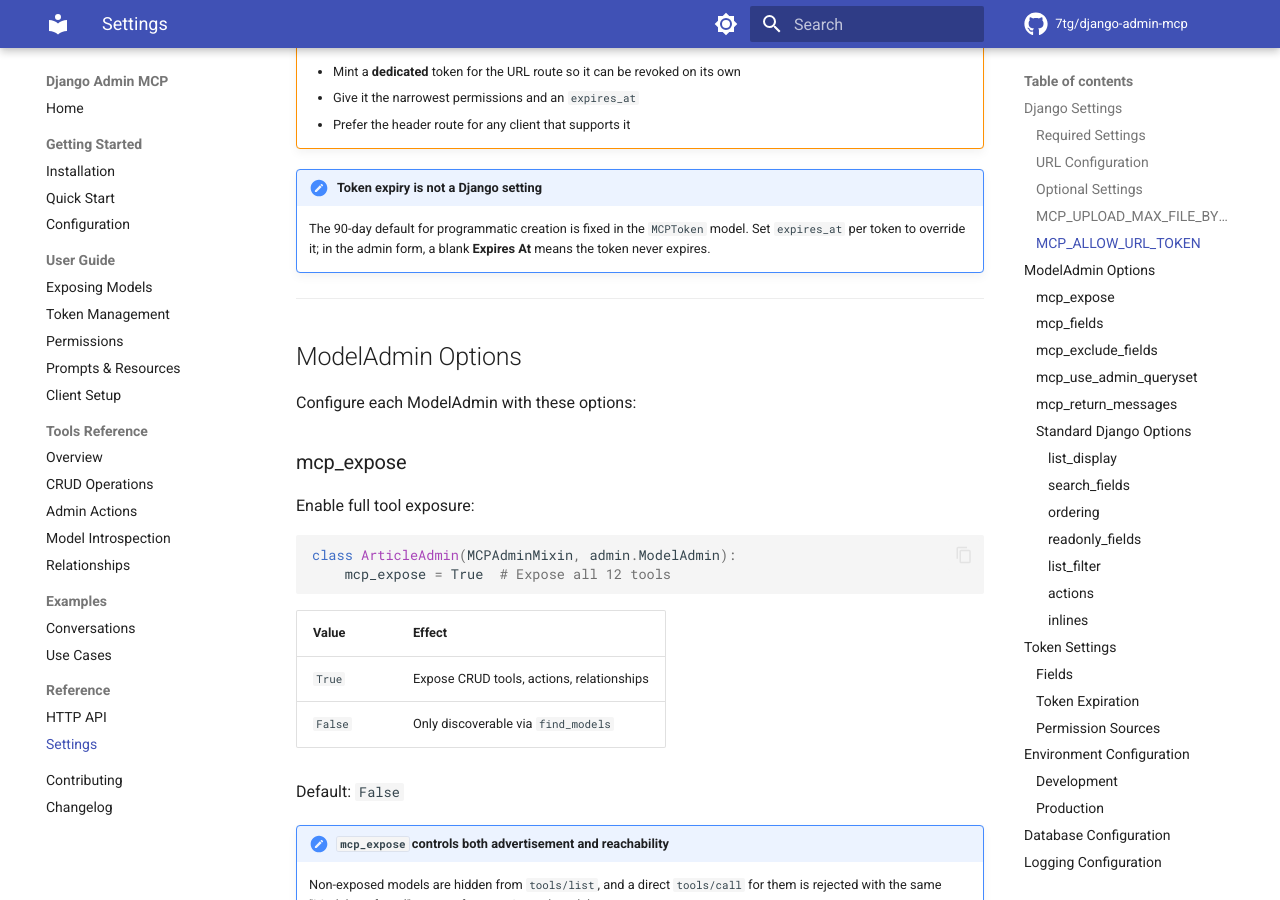
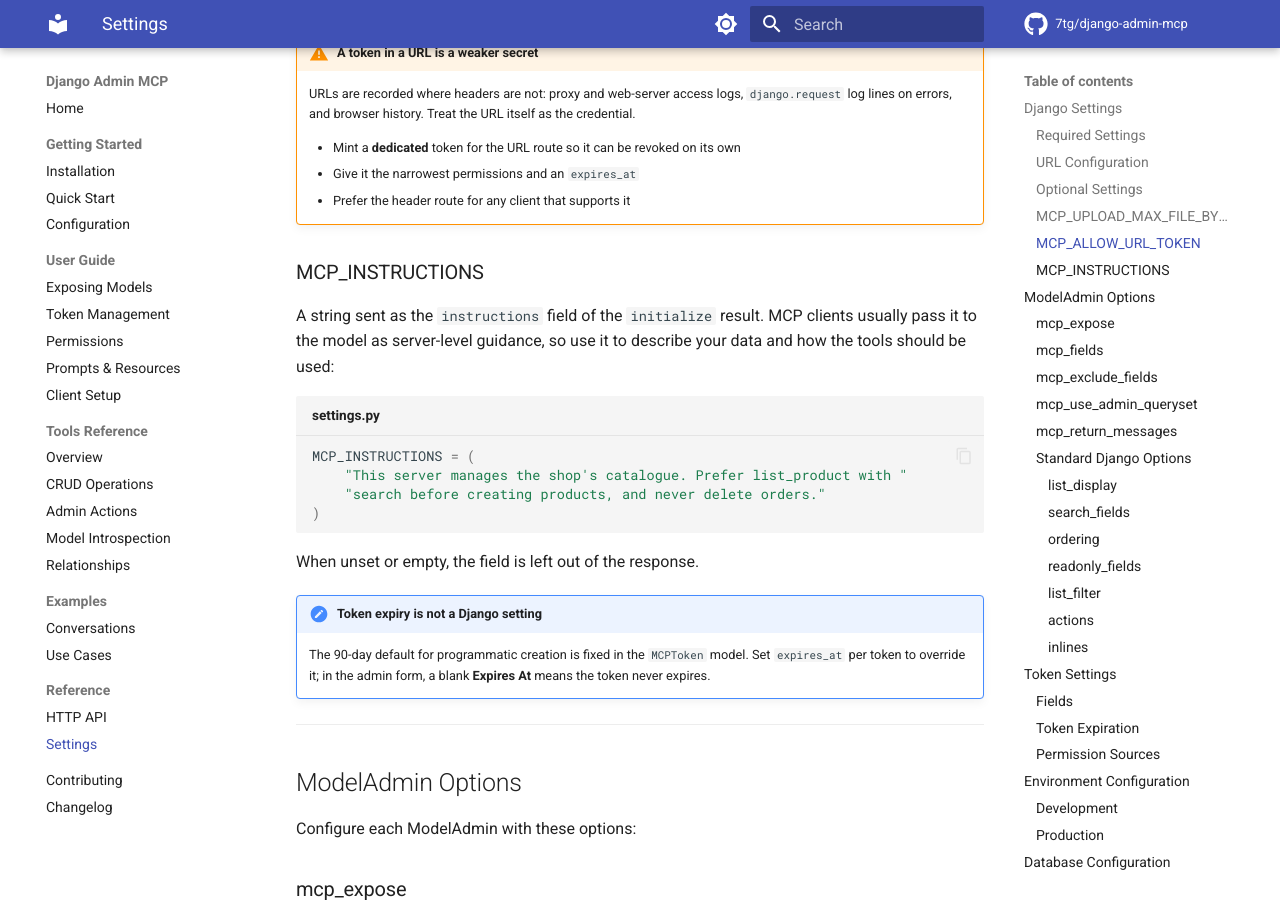
Before and after one commit to 7tg/django-admin-mcp, an MkDocs documentation site: the page built from docs/reference/settings.md, in a window 1280 px wide and 900 px high, scrolled down 2386 px. Built offline with MkDocs 1.6.1 and Material for MkDocs 9.7.7, drawn with Linux system fonts in a browser that asks for light colours; comment, search, counter and statistics services are not loaded; some of the changed text lies outside the part shown.

Commit message:
instructions added as configuration

````diff
--- a/docs/reference/settings.md
+++ b/docs/reference/settings.md
@@ -71,6 +71,10 @@ MCP_LAST_USED_RESOLUTION = 60
 # Accept the bearer token as a URL path segment, for clients that cannot
 # send an Authorization header. Default: False
 MCP_ALLOW_URL_TOKEN = False
+
+# Text returned as "instructions" in the MCP initialize response. Clients
+# typically add it to the model's system prompt. Default: None (omitted)
+MCP_INSTRUCTIONS = None
 ```
 
 ### MCP_UPLOAD_MAX_FILE_BYTES
@@ -97,6 +101,19 @@ When the setting is false (the default) the route returns `404`. The header rout
     - Mint a **dedicated** token for the URL route so it can be revoked on its own
     - Give it the narrowest permissions and an `expires_at`
     - Prefer the header route for any client that supports it
+
+### MCP_INSTRUCTIONS
+
+A string sent as the `instructions` field of the `initialize` result. MCP clients usually pass it to the model as server-level guidance, so use it to describe your data and how the tools should be used:
+
+```python title="settings.py"
+MCP_INSTRUCTIONS = (
+    "This server manages the shop's catalogue. Prefer list_product with "
+    "search before creating products, and never delete orders."
+)
+```
+
+When unset or empty, the field is left out of the response.
 
 !!! note "Token expiry is not a Django setting"
     The 90-day default for programmatic creation is fixed in the `MCPToken` model. Set `expires_at` per token to override it; in the admin form, a blank **Expires At** means the token never expires.
````
Also changed, not shown: other parts of docs/reference/settings.md (+1 -1 lines), docs/changelog.md (+3 -0 lines), 3 other files.
